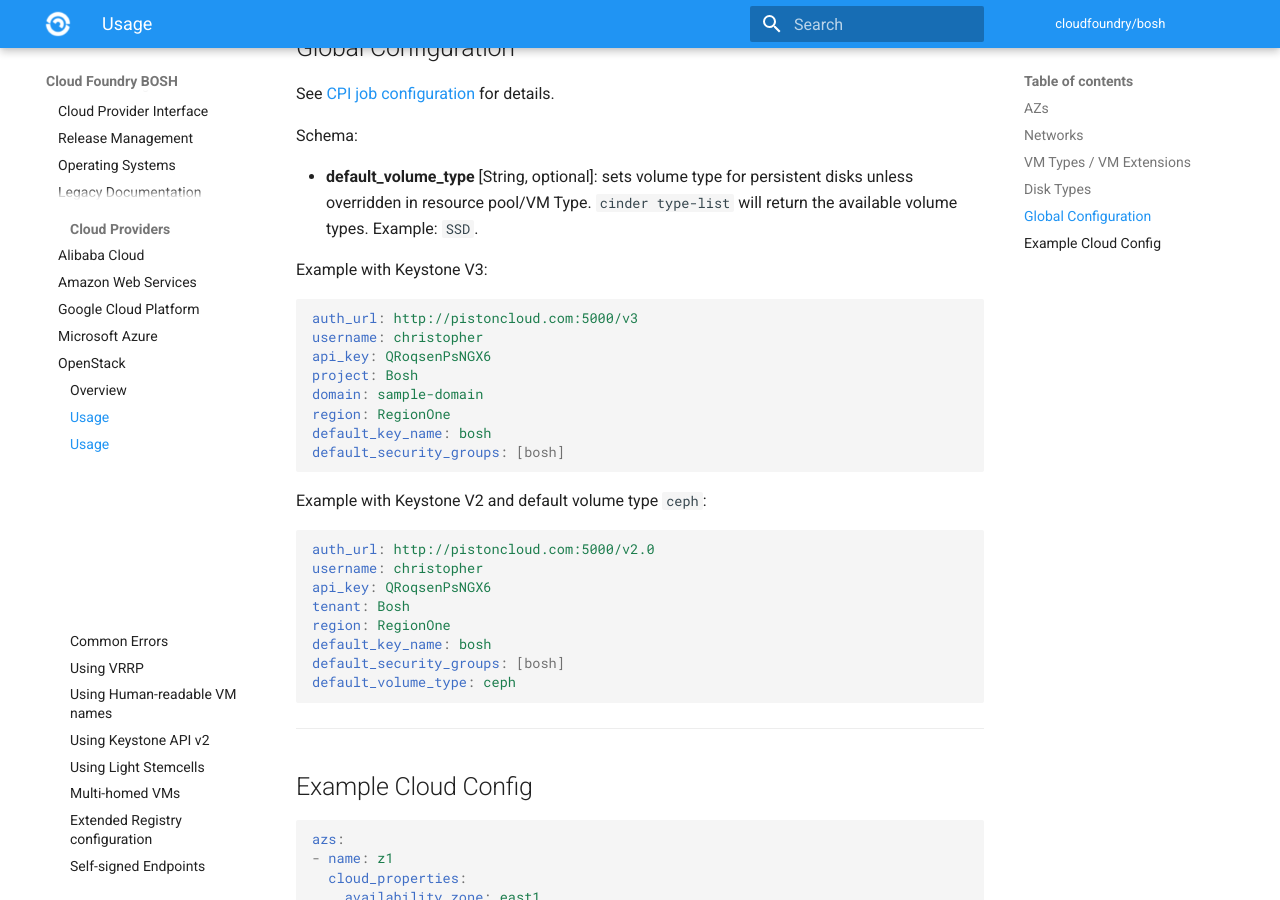
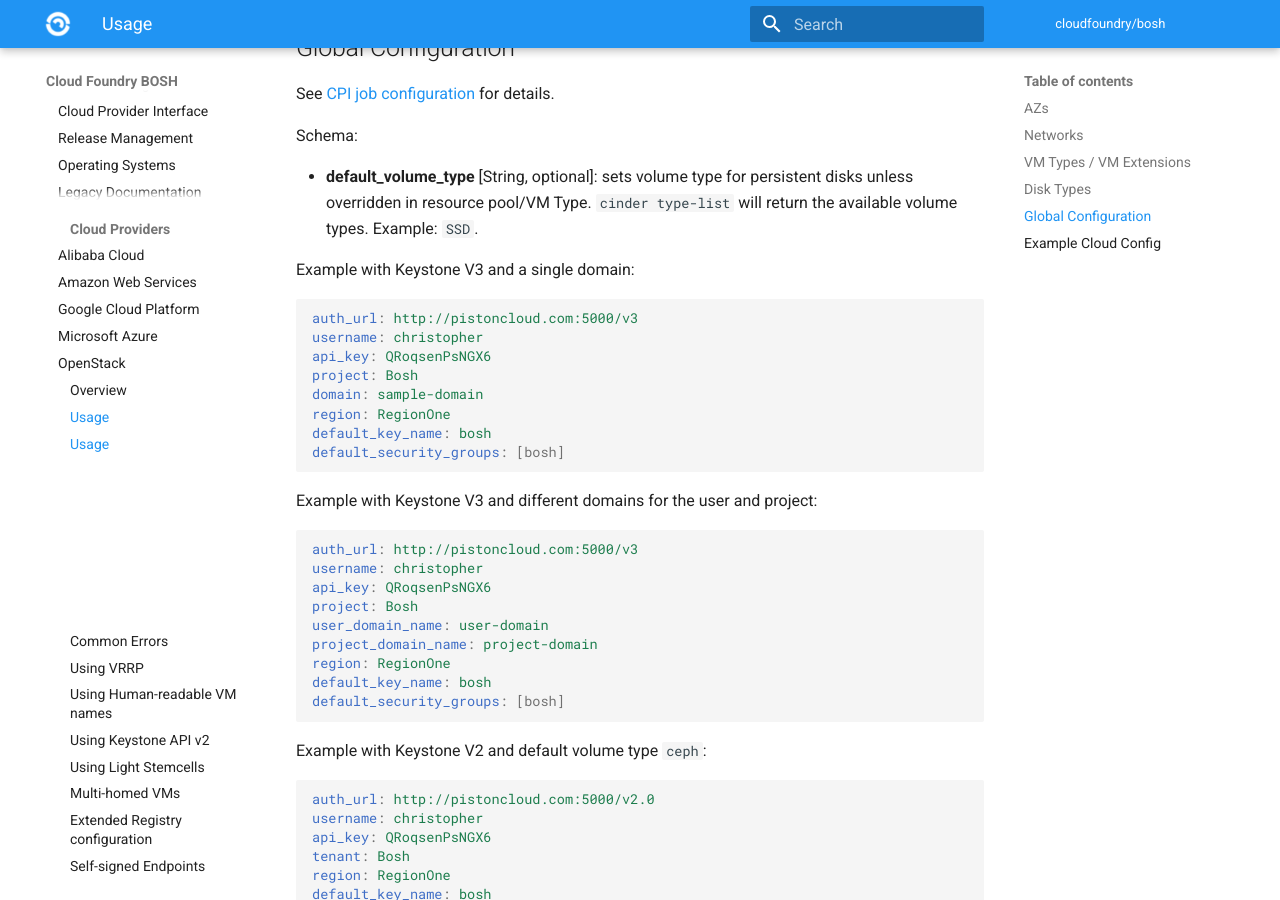
Before and after one commit to cloudfoundry/docs-bosh, an MkDocs documentation site: the page built from content/openstack-cpi.md, in a window 1280 px wide and 900 px high, scrolled down 3887 px. Built offline with MkDocs 1.6.1 and Material for MkDocs 9.7.7, drawn with Linux system fonts in a browser that asks for light colours; old or Windows-style settings are respelled for this version of MkDocs.

Commit message:
Adding example for connection with different domains for user and project
Due to the recent changes in the bosh-openstack-release and the bosh-release, it's necessary to include an example for the usage of this new feature in the connection to Openstack.

````diff
--- a/content/openstack-cpi.md
+++ b/content/openstack-cpi.md
@@ -149,7 +149,7 @@ Schema:
 
 * **default_volume_type** [String, optional]: sets volume type for persistent disks unless overridden in resource pool/VM Type. `cinder type-list` will return the available volume types. Example: `SSD`.
 
-Example with Keystone V3:
+Example with Keystone V3 and a single domain:
 
 ```yaml
 auth_url: http://pistoncloud.com:5000/v3
@@ -157,6 +157,19 @@ username: christopher
 api_key: QRoqsenPsNGX6
 project: Bosh
 domain: sample-domain
+region: RegionOne
+default_key_name: bosh
+default_security_groups: [bosh]
+```
+Example with Keystone V3 and different domains for the user and project:
+
+```yaml
+auth_url: http://pistoncloud.com:5000/v3
+username: christopher
+api_key: QRoqsenPsNGX6
+project: Bosh
+user_domain_name: user-domain
+project_domain_name: project-domain
 region: RegionOne
 default_key_name: bosh
 default_security_groups: [bosh]
````
